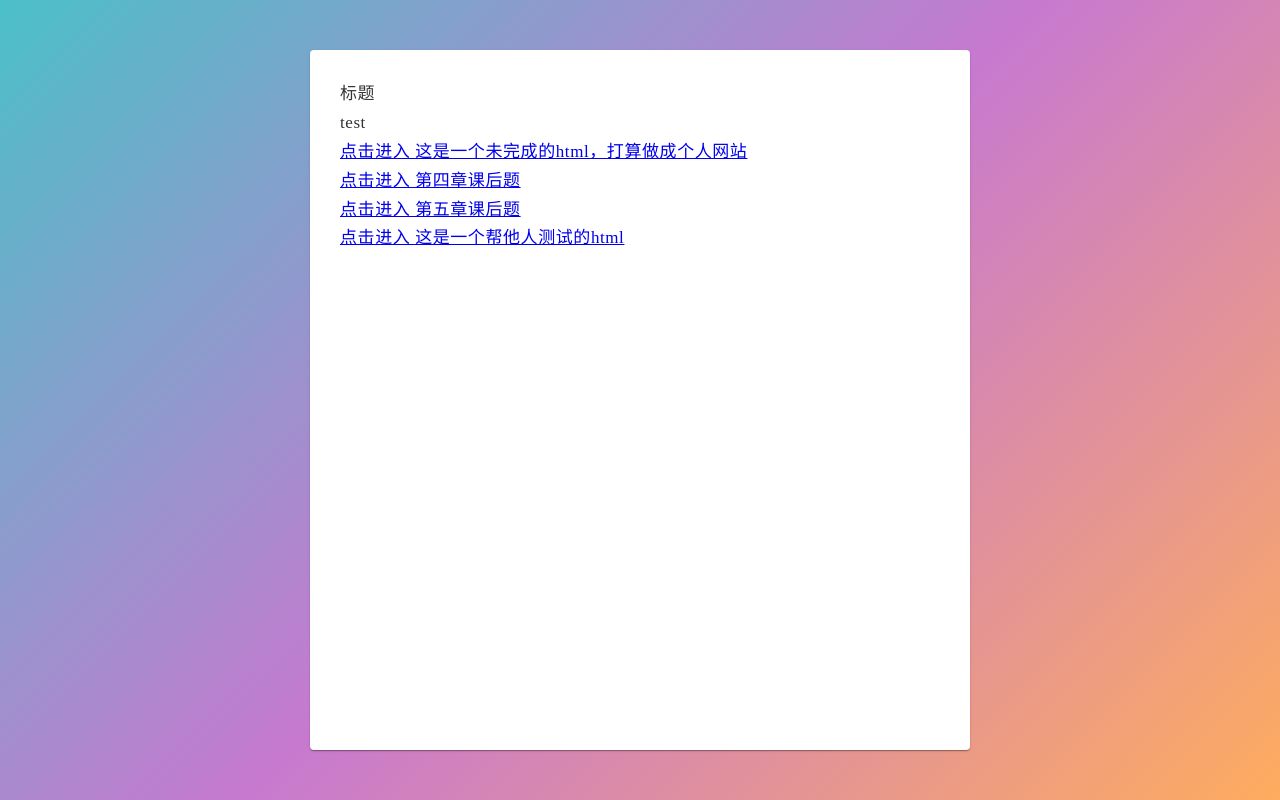
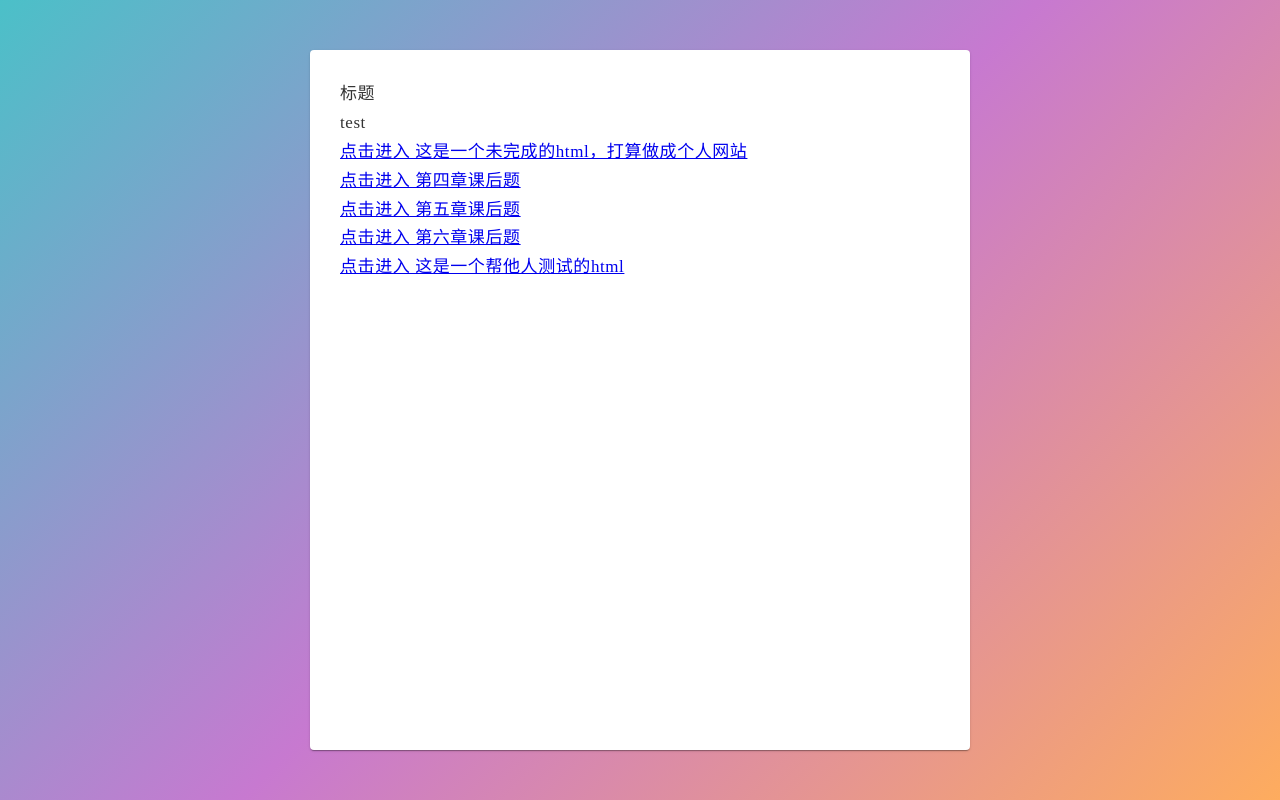
Before and after one commit to ZXEF/red01, a plain HTML site: page index.html in a window 1280 px wide. Drawn offline with Linux system fonts and the light colour scheme.

Commit message:
Update index.html

```diff
--- a/index.html
+++ b/index.html
@@ -52,6 +52,7 @@
       <div><a href="memory/Demo1103.html">点击进入 这是一个未完成的html，打算做成个人网站</a></div>
       <div><a href="第四章课后题.html">点击进入 第四章课后题</a> </div>
       <div><a href="第五章课后题.html">点击进入 第五章课后题</a></div>
+      <div><a href="第六章课后题.html">点击进入 第六章课后题</a></div>
       <div><a href="test2.html">点击进入 这是一个帮他人测试的html</a></div>
 
 
```
